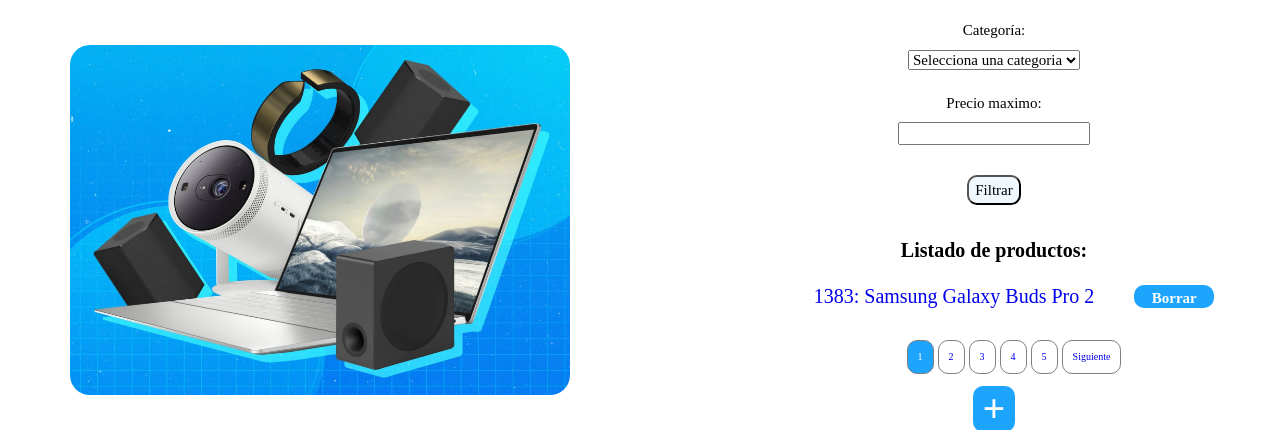
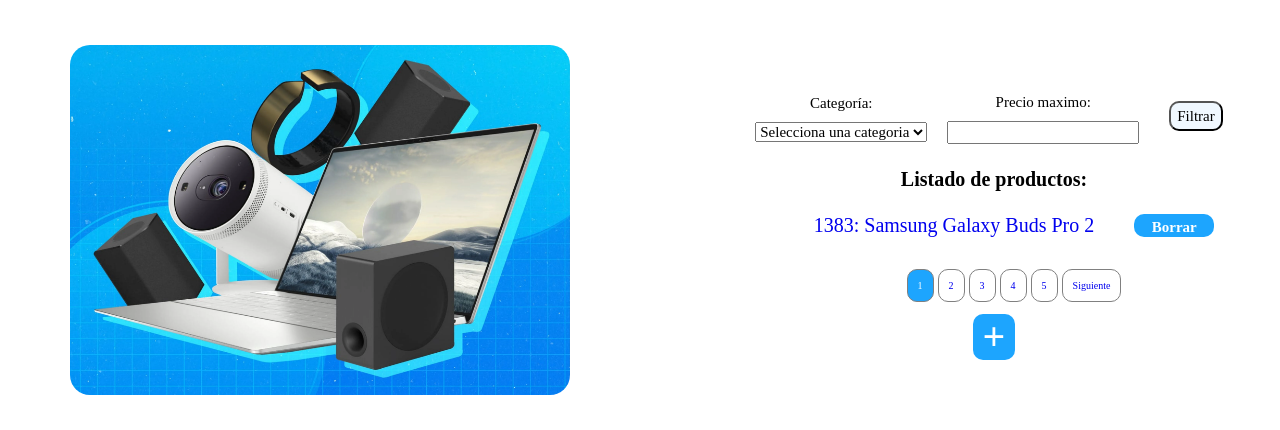
Before and after one commit to markelDeusto/Entregable2-3-4, a Django app: page /deustronic/producto/ in a window 1280 px wide. Shown: the part 124-554 px from the top of the page. Run offline with Django 5.2, Linux system fonts and the light colour scheme; data comes from the database, SQL or seed files in the repository.

Commit message:
añadir comprobacion de duplicidad de cod_pedido (comentado) + formato de filtrado

```diff
--- a/proyecto1/empresaDjango/static/css/styles.css
+++ b/proyecto1/empresaDjango/static/css/styles.css
@@ -619,6 +619,10 @@ a {
     flex-direction: column;
     align-items: center;
 }
+.formulario-filtrar{
+    display: flex;
+    flex-direction: row;
+}
 
 .boton_nuevo {
     margin: 2rem;
--- a/proyecto1/empresaDjango/templates/index_producto.html
+++ b/proyecto1/empresaDjango/templates/index_producto.html
@@ -7,7 +7,7 @@
             <img src="{% static 'images/productos.webp' %}" alt="Foto con diferentes productos tecnológicos"/>
         </div>
         <div class="parte-derecha">
-             <form class="formularios_contenido" action="{% url 'index_pro' %}" method="get">
+             <form class="formularios_contenido formulario-filtrar" action="{% url 'index_pro' %}" method="get">
             {{ formulario.errors }}
             {{ formulario.as_ul }}
             <input class="boton_nuevo" type="submit" value="Filtrar">
```
Also changed, not shown: proyecto1/empresaDjango/forms.py (+7 -4 lines).
